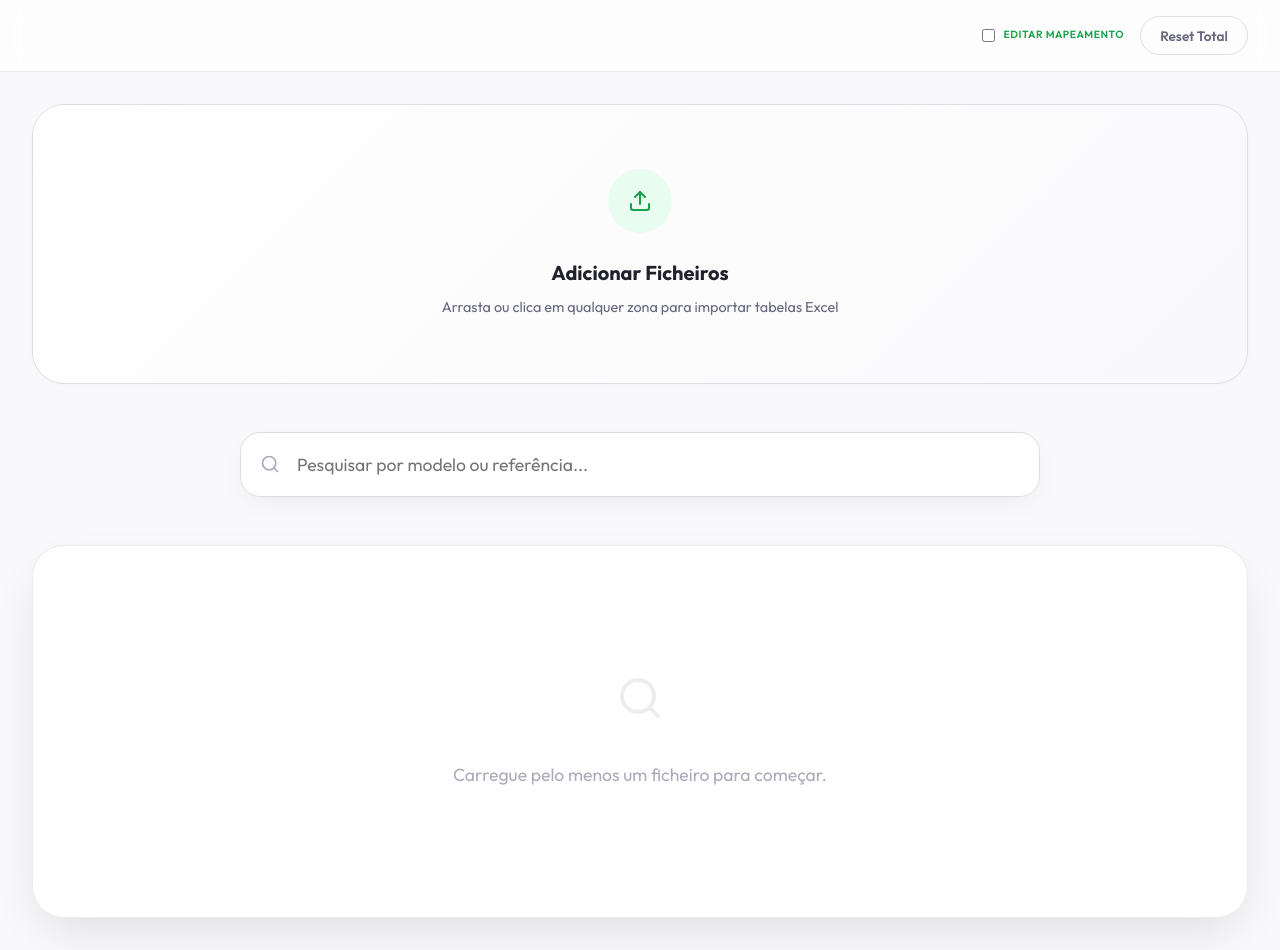
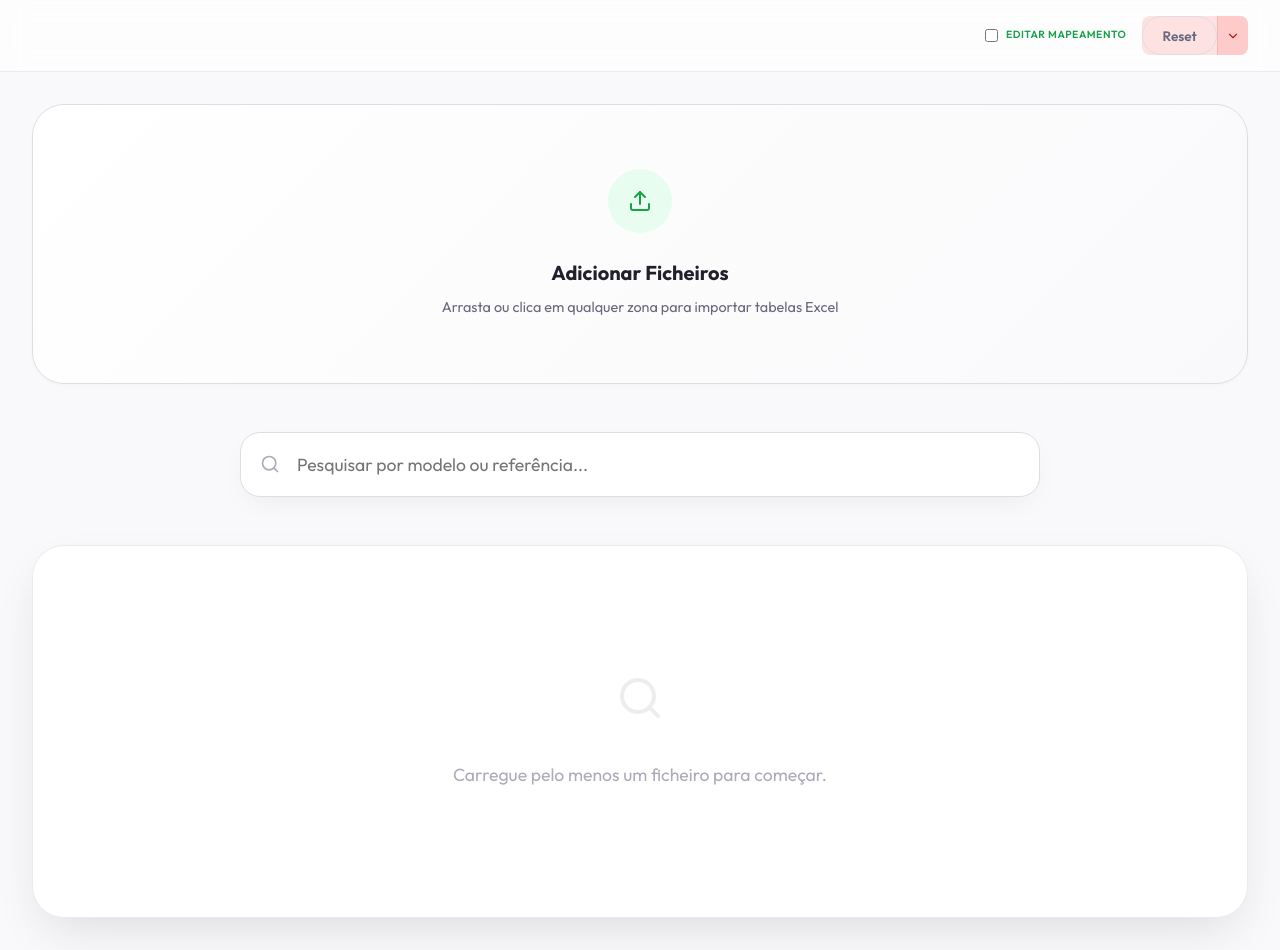
Before and after one commit to ventgui28/comparar, a React (Vite) app in the folder toner-app/: page / in a window 1280 px wide. Built offline with nearby package versions, Linux system fonts and the light colour scheme.

Commit message:
feat(ui): integrar dropdown e modal de reset granular

```diff
--- a/toner-app/src/App.css
+++ b/toner-app/src/App.css
@@ -359,3 +359,72 @@
     width: auto;
   }
 }
+
+/* Reset Granular Split Button & Dropdown */
+.reset-group {
+  display: flex;
+  background: #fee2e2;
+  border-radius: 8px;
+  overflow: visible;
+}
+
+.btn-reset-arrow {
+  background: #fecaca;
+  border: none;
+  padding: 0 0.5rem;
+  color: #b91c1c;
+  cursor: pointer;
+  border-left: 1px solid rgba(185, 28, 28, 0.1);
+  display: flex;
+  align-items: center;
+  border-top-right-radius: 8px;
+  border-bottom-right-radius: 8px;
+  transition: background 0.2s;
+}
+
+.btn-reset-arrow:hover {
+  background: #fca5a5;
+}
+
+.dropdown-menu {
+  position: absolute;
+  top: calc(100% + 5px);
+  right: 0;
+  background: white;
+  box-shadow: 0 10px 15px -3px rgba(0,0,0,0.1), 0 4px 6px -2px rgba(0,0,0,0.05);
+  border-radius: 12px;
+  padding: 0.5rem;
+  z-index: 1000;
+  min-width: 180px;
+  border: 1px solid #f1f5f9;
+}
+
+.dropdown-menu button {
+  display: block;
+  width: 100%;
+  text-align: left;
+  padding: 0.6rem 1rem;
+  border: none;
+  background: transparent;
+  font-size: 0.85rem;
+  border-radius: 6px;
+  cursor: pointer;
+  color: #475569;
+  transition: all 0.2s;
+}
+
+.dropdown-menu button:hover {
+  background: #f8fafc;
+  color: #ef4444;
+}
+
+.dropdown-menu button:last-child {
+  border-top: 1px solid #f1f5f9;
+  margin-top: 0.25rem;
+  padding-top: 0.5rem;
+  color: #64748b;
+}
+
+.dropdown-menu button:last-child:hover {
+  color: var(--primary);
+}
--- a/toner-app/src/App.jsx
+++ b/toner-app/src/App.jsx
@@ -1,5 +1,5 @@
-import { useState, useEffect, useCallback } from 'react';
-import { Search, Upload, X, ChevronLeft, ChevronRight, Settings } from 'lucide-react';
+import { useState, useEffect, useCallback, useRef } from 'react';
+import { Search, Upload, X, ChevronLeft, ChevronRight, Settings, ChevronDown } from 'lucide-react';
 import MappingModal from './components/shared/MappingModal';
 import ComparisonTable from './components/Table/ComparisonTable';
 import { CartManager } from './components/shared/CartManager';
@@ -9,6 +9,7 @@ import { useExcelHandler } from './hooks/useExcelHandler';
 import { useAppActions } from './hooks/useAppActions';
 import MergeModal from './components/shared/MergeModal';
 import AliasesModal from './components/shared/AliasesModal';
+import ResetModal from './components/shared/ResetModal';
 import ConfirmModal from './components/shared/ConfirmModal';
 import Toast from './components/shared/Toast';
 import './App.css';
@@ -29,7 +30,8 @@ const App = () => {
     aliases,
     addManualAlias,
     removeManualGroup,
-    removeManualAlias
+    removeManualAlias,
+    granularReset
   } = useToner();
 
   const [searchTerm, setSearchTerm] = useState('');
@@ -39,10 +41,12 @@ const App = () => {
   const [showMerge, setShowMerge] = useState(null);
   const [showAliases, setShowAliases] = useState(false);
   const [confirmUnmerge, setConfirmUnmerge] = useState(null);
-  const [showResetConfirm, setShowResetConfirm] = useState(false);
+  const [showResetModal, setShowResetModal] = useState(false);
+  const [showResetDropdown, setShowResetDropdown] = useState(false);
   const [isDragging, setIsDragging] = useState(false);
   const [toasts, setToasts] = useState([]);
   const [forceManual, setForceManual] = useState(false);
+  const dropdownRef = useRef(null);
 
   const addToast = useCallback((message, type = 'success', options = {}) => {
     const id = Date.now();
@@ -112,6 +116,23 @@ const App = () => {
     handleAddToCart,
     handleResetTotal
   } = useAppActions(addToCart, addToast, setIsCartOpen);
+
+  const handleGranularConfirm = async (options) => {
+    await granularReset(options);
+    setShowResetModal(false);
+    addToast("Limpeza concluída com sucesso.", "success");
+  };
+
+  // Fechar dropdown ao clicar fora
+  useEffect(() => {
+    const handleClickOutside = (event) => {
+      if (dropdownRef.current && !dropdownRef.current.contains(event.target)) {
+        setShowResetDropdown(false);
+      }
+    };
+    document.addEventListener('mousedown', handleClickOutside);
+    return () => document.removeEventListener('mousedown', handleClickOutside);
+  }, []);
 
   const handleUpdateCart = (productId, qty) => {
     if (qty === 0) {
@@ -242,9 +263,30 @@ const App = () => {
               </button>
             )}
 
-            <button onClick={() => setShowResetConfirm(true)} className="btn-reset">
-              Reset Total
-            </button>
+            <div className="reset-group" ref={dropdownRef}>
+              <button onClick={() => setShowResetModal(true)} className="btn-reset">
+                Reset
+              </button>
+              <button
+                onClick={(e) => {
+                  e.stopPropagation();
+                  setShowResetDropdown(!showResetDropdown);
+                }}
+                className="btn-reset-arrow"
+                title="Opções de Reset"
+              >
+                <ChevronDown size={14} />
+              </button>
+
+              {showResetDropdown && (
+                <div className="dropdown-menu animate-in">
+                  <button onClick={() => { granularReset({ cart: true }); setShowResetDropdown(false); }}>Limpar Carrinho</button>
+                  <button onClick={() => { granularReset({ files: true, cart: true }); setShowResetDropdown(false); }}>Limpar Sessão</button>
+                  <button onClick={() => { handleResetTotal(); setShowResetDropdown(false); }}>Reset Total</button>
+                  <button onClick={() => { setShowResetModal(true); setShowResetDropdown(false); }}>Personalizado...</button>
+                </div>
+              )}
+            </div>
           </div>
         </div>
       </header>
@@ -432,14 +474,10 @@ const App = () => {
         />
       )}
 
-      {showResetConfirm && (
-        <ConfirmModal
-          title="Limpar todos os dados?"
-          message="Tens a certeza que desejas limpar todos os dados? Isto irá remover todos os ficheiros carregados e o teu carrinho atual."
-          confirmText="Sim, Limpar Tudo"
-          cancelText="Manter Dados"
-          onConfirm={handleResetTotal}
-          onCancel={() => setShowResetConfirm(false)}
+      {showResetModal && (
+        <ResetModal
+          onConfirm={handleGranularConfirm}
+          onClose={() => setShowResetModal(false)}
         />
       )}
     </div>
--- a/toner-app/src/context/TonerContext.jsx
+++ b/toner-app/src/context/TonerContext.jsx
@@ -1,5 +1,5 @@
 import { createContext, useContext, useState, useEffect } from 'react';
-import { saveFiles, loadFiles, getAliases, saveAlias, deleteAlias, deleteAliasesByTarget } from '../utils/db';
+import { saveFiles, loadFiles, getAliases, saveAlias, deleteAlias, deleteAliasesByTarget, clearGranularData } from '../utils/db';
 
 const TonerContext = createContext();
 
@@ -15,10 +15,40 @@ export const TonerProvider = ({ children }) => {
   }, []);
 
   useEffect(() => {
-    localStorage.setItem('toner-cart', JSON.stringify(cart));
-    localStorage.setItem('toner-favorites', JSON.stringify(favorites));
-    if (activeFiles !== null) saveFiles(activeFiles);
+    if (Object.keys(cart).length > 0) {
+      localStorage.setItem('toner-cart', JSON.stringify(cart));
+    }
+    if (favorites.length > 0) {
+      localStorage.setItem('toner-favorites', JSON.stringify(favorites));
+    }
+    if (activeFiles !== null && activeFiles.length > 0) saveFiles(activeFiles);
   }, [cart, favorites, activeFiles]);
+
+  const granularReset = async (options) => {
+    // 1. Limpar IndexedDB
+    await clearGranularData(options);
+
+    // 2. Limpar LocalStorage e atualizar estado do React
+    if (options.files) {
+      setActiveFiles([]);
+      // Ficheiros implica reset do Carrinho
+      options.cart = true;
+    }
+
+    if (options.cart) {
+      setCart({});
+      localStorage.removeItem('toner-cart');
+    }
+
+    if (options.favorites) {
+      setFavorites([]);
+      localStorage.removeItem('toner-favorites');
+    }
+
+    if (options.aliases) {
+      setAliases([]);
+    }
+  };
 
   const toggleFavorite = (productId) => {
     setFavorites(prev => {
@@ -95,9 +125,11 @@ export const TonerProvider = ({ children }) => {
     addToCart,
     updateCart,
     aliases,
+    setAliases,
     addManualAlias,
     removeManualGroup,
-    removeManualAlias
+    removeManualAlias,
+    granularReset
   };
   return <TonerContext.Provider value={value}>{children}</TonerContext.Provider>;
 };
```
Also changed, not shown: 1 other file (tests, documents, lock files or other folders).
